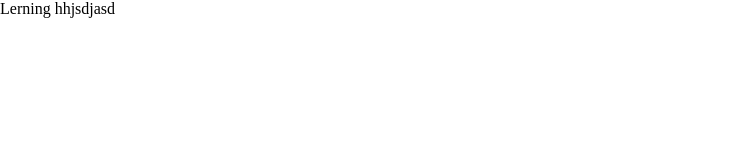
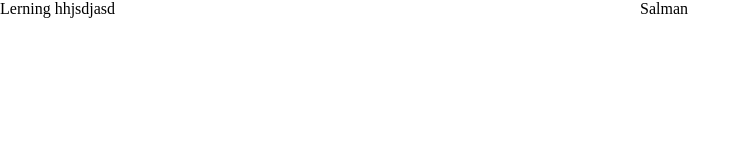
Before and after one commit to Yasmeen1999/html-demo-september, a plain HTML site: page index.html in a window 1280 px wide. Shown: the whole page, without its empty margins (0-750 px from the left). Drawn offline with Linux system fonts and the light colour scheme.

Commit message:
commit by salman

```diff
--- a/index.html
+++ b/index.html
@@ -14,5 +14,6 @@
   </head>
   <body>
     <div class="box1">Lerning hhjsdjasd</div>
+    <div>Salman</div>
   </body>
 </html>
```
